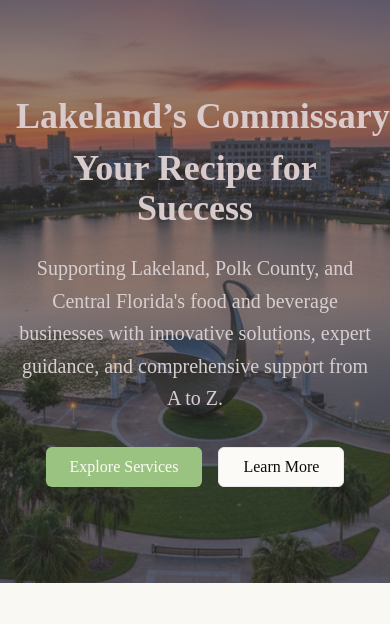
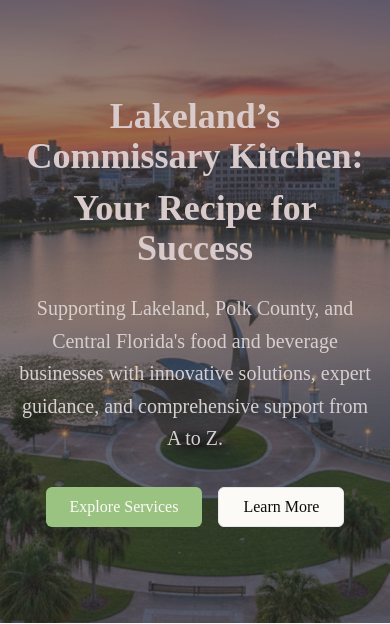
Before and after one commit to YeilerMR/BroadwayCommissary, a PHP site: page /Lakeland-Commissary/ in a window 390 px wide. Shown: the part 73-697 px from the top of the page. Run offline with PHP 8.4, Linux system fonts and the light colour scheme; some libraries are stand-ins or nearby versions.

Commit message:
Update home.php

```diff
--- a/includes/home.php
+++ b/includes/home.php
@@ -4,7 +4,8 @@
     </div>
     <div class="container mx-auto px-4 relative z-10">
         <div class="max-w-3xl mx-auto text-center">
-            <h1 class="text-4xl md:text-6xl font-bold whitespace-nowrap mb-3 tWhite">Lakeland’s Commissary Kitchen:</h1>
+            <h1 class="text-4xl md:text-6xl font-bold md:whitespace-nowrap mb-3 tWhite">Lakeland’s Commissary Kitchen:</h1>
+
             <h2 class="text-4xl md:text-6xl font-bold whitespace-normal mb-6 tWhite">Your Recipe for Success</h2>
             <p class="text-xl text-muted-foreground leading-relaxed mb-8 pWhite">Supporting Lakeland, Polk County, and Central Florida's food and beverage businesses with innovative solutions, expert guidance, and comprehensive support from A to Z.</p>
             <div class="flex sm:flex-row gap-4 justify-center text-base">
```
